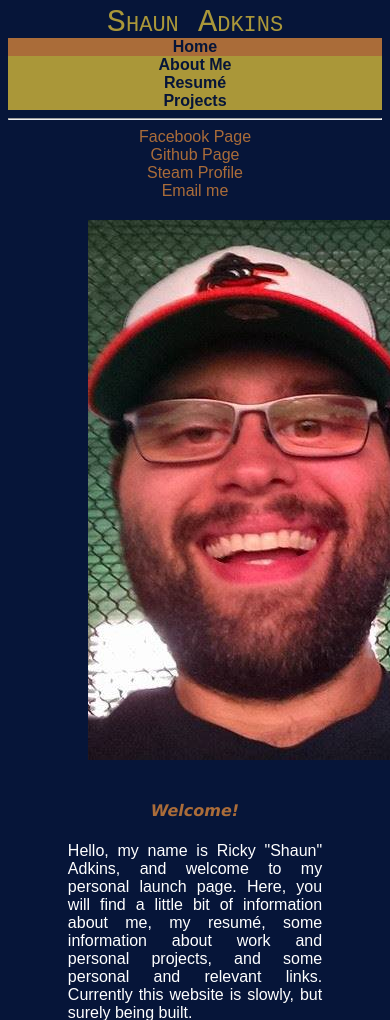
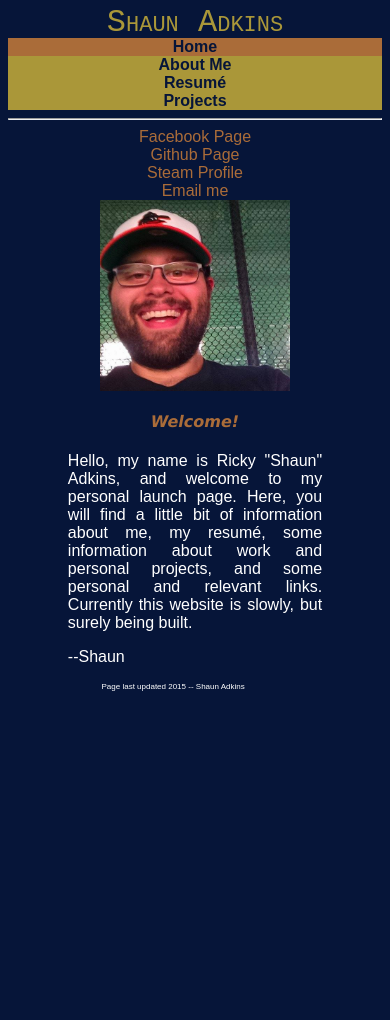
Before and after one commit to adkinsrs/sadkins_site, a PHP site: page /html/home.html in a window 390 px wide; the page is wider, and only the part inside the window is pictured. Shown: the top 1020 px of that part. After the commit the page ends 691 px from the top of that part, so only its background shows below. Run offline with PHP 8.4, Linux system fonts and the light colour scheme.

Commit message:
css edits for the images

```diff
--- a/.c9/metadata/workspace/html/home.html
+++ b/.c9/metadata/workspace/html/home.html
@@ -1 +1 @@
-{"filter":false,"title":"home.html","tooltip":"/html/home.html","undoManager":{"stack":[],"mark":-1,"position":-1},"ace":{"folds":[],"scrolltop":304,"scrollleft":4.5,"selection":{"start":{"row":35,"column":59},"end":{"row":35,"column":59},"isBackwards":false},"options":{"guessTabSize":true,"useWrapMode":false,"wrapToView":true},"firstLineState":{"row":28,"state":"start","mode":"ace/mode/html"}},"timestamp":1432319695728,"hash":"664918a212305705628d2642cc29487bfd4a5361"}
+{"filter":false,"title":"home.html","tooltip":"/html/home.html","undoManager":{"stack":[],"mark":-1,"position":-1},"ace":{"folds":[],"scrolltop":0,"scrollleft":0,"selection":{"start":{"row":36,"column":12},"end":{"row":36,"column":12},"isBackwards":false},"options":{"guessTabSize":true,"useWrapMode":false,"wrapToView":true},"firstLineState":0},"timestamp":1432320645194,"hash":"fcd8e93187a80f013c993e6ed7b695a4ba8e7244"}
--- a/css/main.css
+++ b/css/main.css
@@ -34,9 +34,6 @@ ol {
 }
 
 img {
-    margin-left: auto;
-    margin-right: auto;
-    padding: 20px;
     display: block;
 }
 
@@ -126,6 +123,13 @@ footer {
         text-align: center;
     }
 
+    img {
+        width: 75%;
+    }
+
+    img {
+        margin: auto;
+    }
 }
 
 
@@ -150,6 +154,10 @@ footer {
         font-size: 0.75em;
     }
 
+    img {
+        width: 50%;
+    }
+
     .navmenu {
         float: left;
         width: 15%;
```
Also changed, not shown: .c9/metadata/workspace/html/about.html (+1 -1 lines), .c9/metadata/workspace/css/main.css, html/home.html (line endings or trailing spaces).
